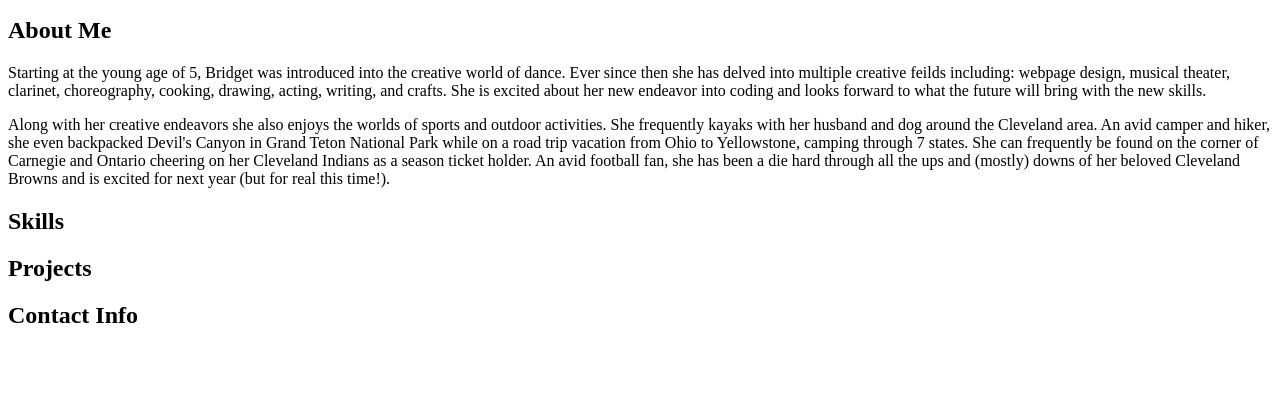
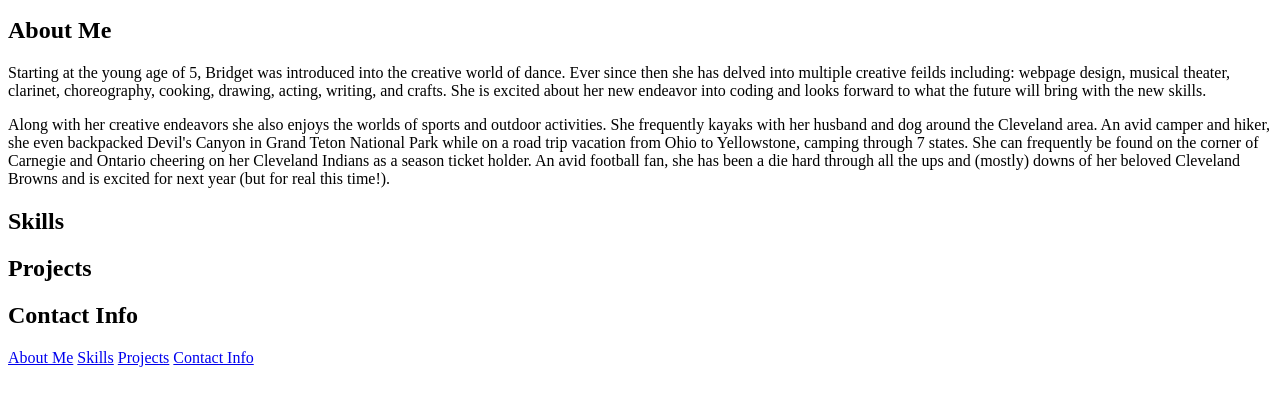
Before and after one commit to bridgetklingler/bridgetklingler.github.io, a plain HTML site: page index.html in a window 1280 px wide. Shown: the part 96-502 px from the top of the page. Drawn offline with Linux system fonts and the light colour scheme.

Commit message:
added nav section and images for contact

```diff
--- a/index.html
+++ b/index.html
@@ -31,5 +31,14 @@
             </section>
         </body>
     </main>
+    <nav>
+        <a href="aboutMe">About Me</a>
+        <a href="skills">Skills</a>
+        <a href="projects">Projects</a>
+        <a href="contactMe">Contact Info</a>
+    </nav>
+    <footer>
+
+    </footer>
 
 </html>
```
Also changed, not shown: images/email.png (added), images/github.png (added), images/linkedin.png (added).
